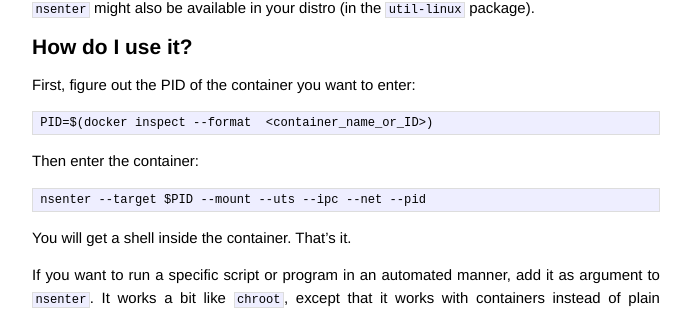
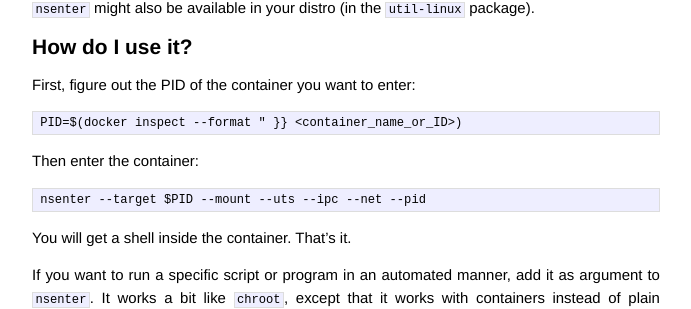
Before and after one commit to jpetazzo/jpetazzo.github.io, a Jekyll site: the page built from _posts/2014-06-23-docker-ssh-considered-evil.markdown, in a window 1280 px wide and 900 px high, scrolled down 3348 px. Shown: the part 144-453 px from the top of the window, without its empty margins (294-985 px from the left). Built offline with Jekyll 4.4.1, drawn with Linux system fonts in a browser that asks for light colours; Markdown is read by kramdown in place of the engine named in the settings.

Commit message:
try to escape {{ }}

```diff
--- a/_posts/2014-06-23-docker-ssh-considered-evil.markdown
+++ b/_posts/2014-06-23-docker-ssh-considered-evil.markdown
@@ -206,7 +206,7 @@
 
 First, figure out the PID of the container you want to enter:
 
-    PID=$(docker inspect --format {{.State.Pid}} <container_name_or_ID>)
+    PID=$(docker inspect --format {{ "{{.State.Pid}}" }} <container_name_or_ID>)
 
 Then enter the container:
 
```
